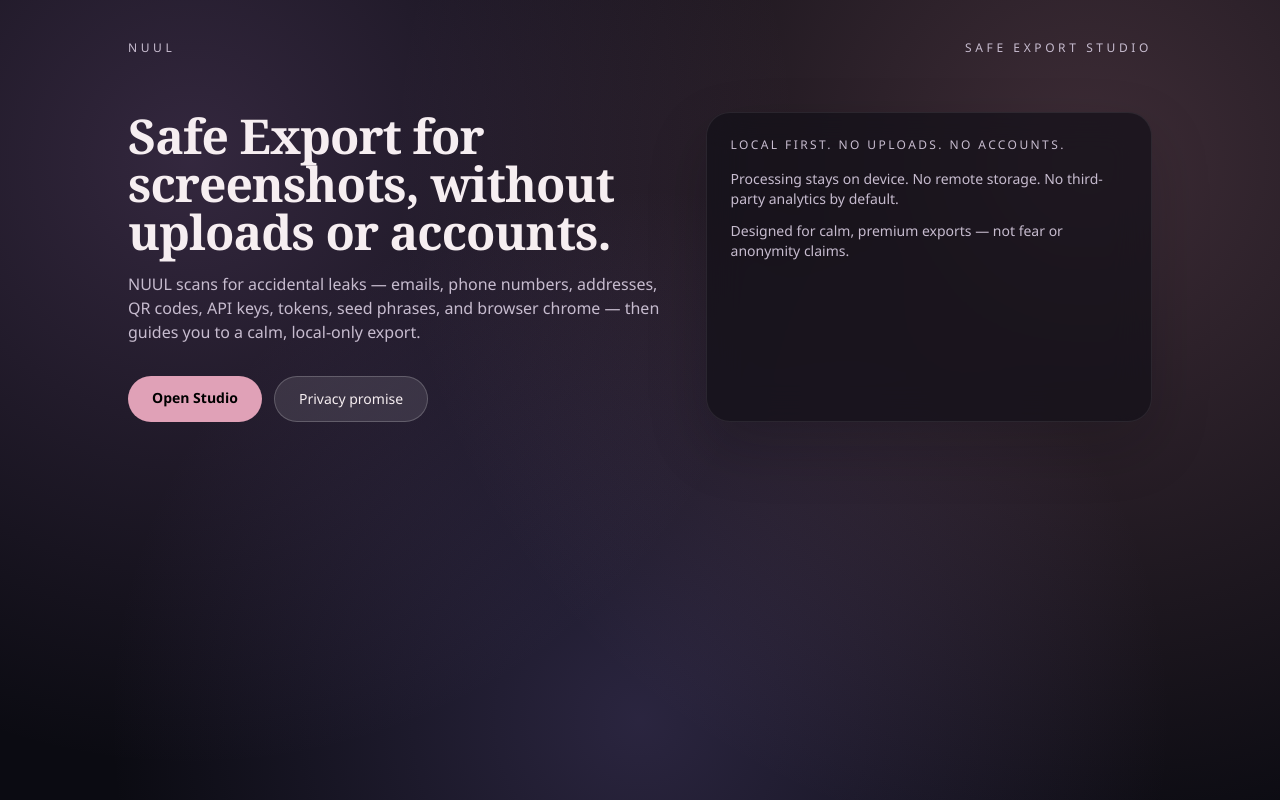
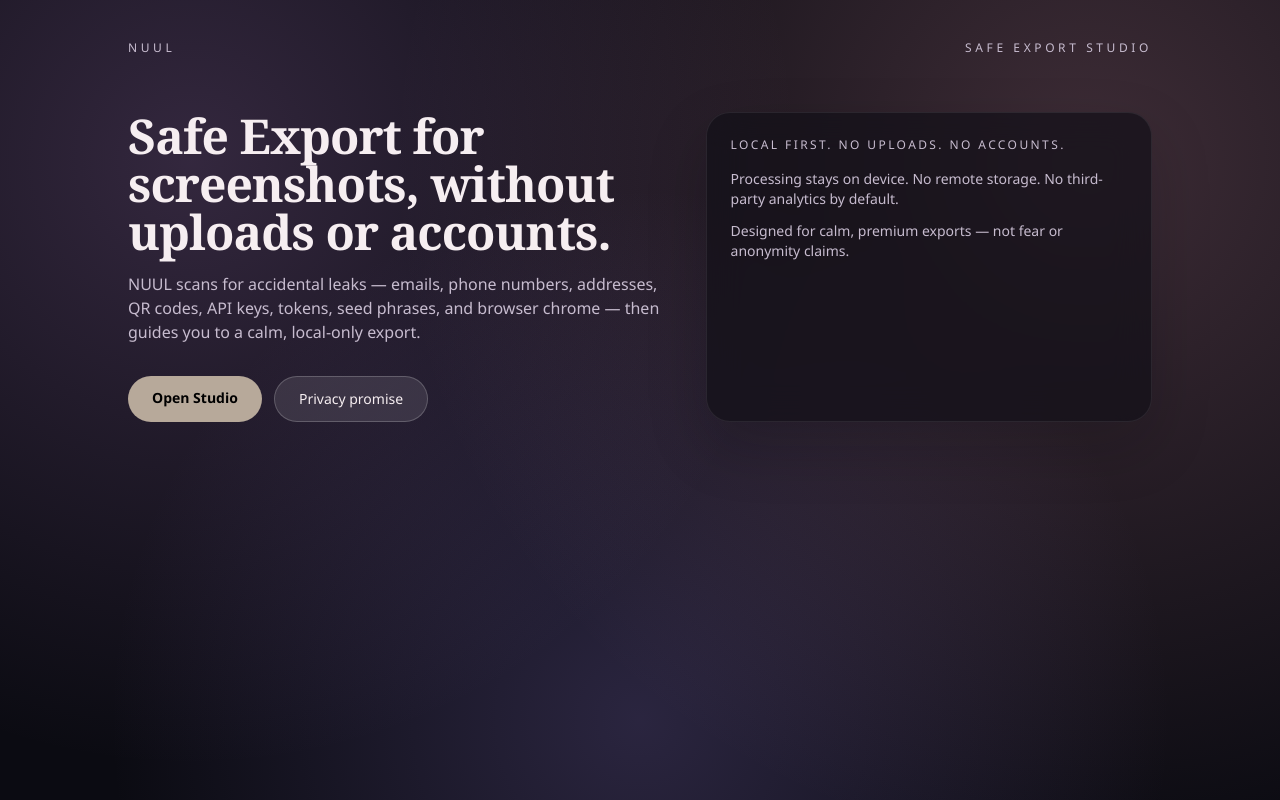
Before and after one commit to nessakodo/nuul, a Next.js app: page / in a window 1280 px wide. Built offline with nearby package versions, Linux system fonts and the light colour scheme.

Commit message:
chore: neutralize pink accents

```diff
--- a/app/globals.css
+++ b/app/globals.css
@@ -9,12 +9,12 @@
   --panel-border: rgba(255, 255, 255, 0.5);
   --text: #1b1512;
   --muted: #6a615d;
-  --accent: #c99376;
-  --accent-2: #9a7b6b;
-  --ring: rgba(201, 147, 118, 0.45);
-  --orb-1: rgba(218, 176, 155, 0.55);
-  --orb-2: rgba(179, 197, 230, 0.45);
-  --orb-3: rgba(230, 205, 190, 0.5);
+  --accent: #9f8b78;
+  --accent-2: #7c6b5f;
+  --ring: rgba(159, 139, 120, 0.45);
+  --orb-1: rgba(206, 190, 176, 0.55);
+  --orb-2: rgba(186, 200, 214, 0.45);
+  --orb-3: rgba(214, 203, 195, 0.5);
 }
 
 :root[data-theme="dreamy"] {
@@ -24,12 +24,12 @@
   --panel-border: rgba(255, 255, 255, 0.08);
   --text: #f6eef1;
   --muted: #c7bccf;
-  --accent: #e0a1b7;
-  --accent-2: #b9a4d7;
-  --ring: rgba(224, 161, 183, 0.45);
-  --orb-1: rgba(148, 110, 190, 0.35);
-  --orb-2: rgba(238, 164, 186, 0.3);
-  --orb-3: rgba(120, 96, 170, 0.38);
+  --accent: #b7a99a;
+  --accent-2: #9a8da0;
+  --ring: rgba(183, 169, 154, 0.45);
+  --orb-1: rgba(115, 110, 155, 0.32);
+  --orb-2: rgba(162, 168, 186, 0.28);
+  --orb-3: rgba(92, 98, 136, 0.36);
 }
 
 * {
```
